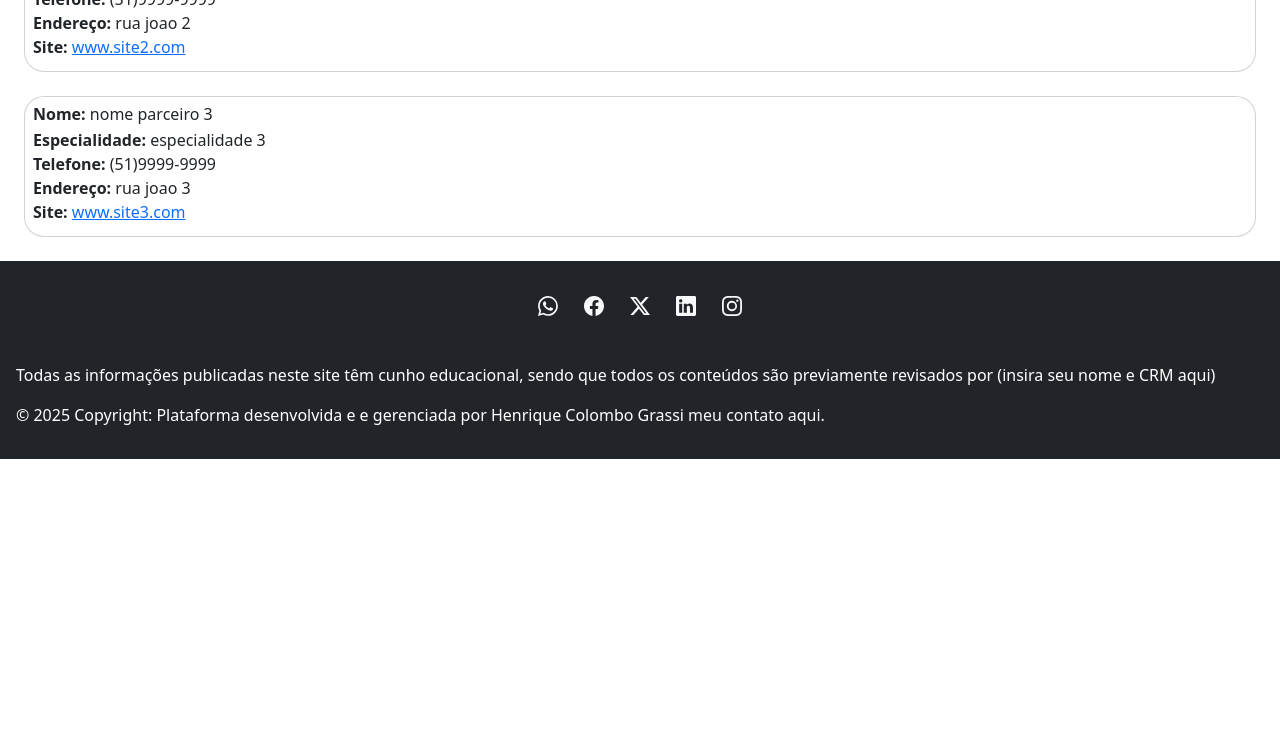
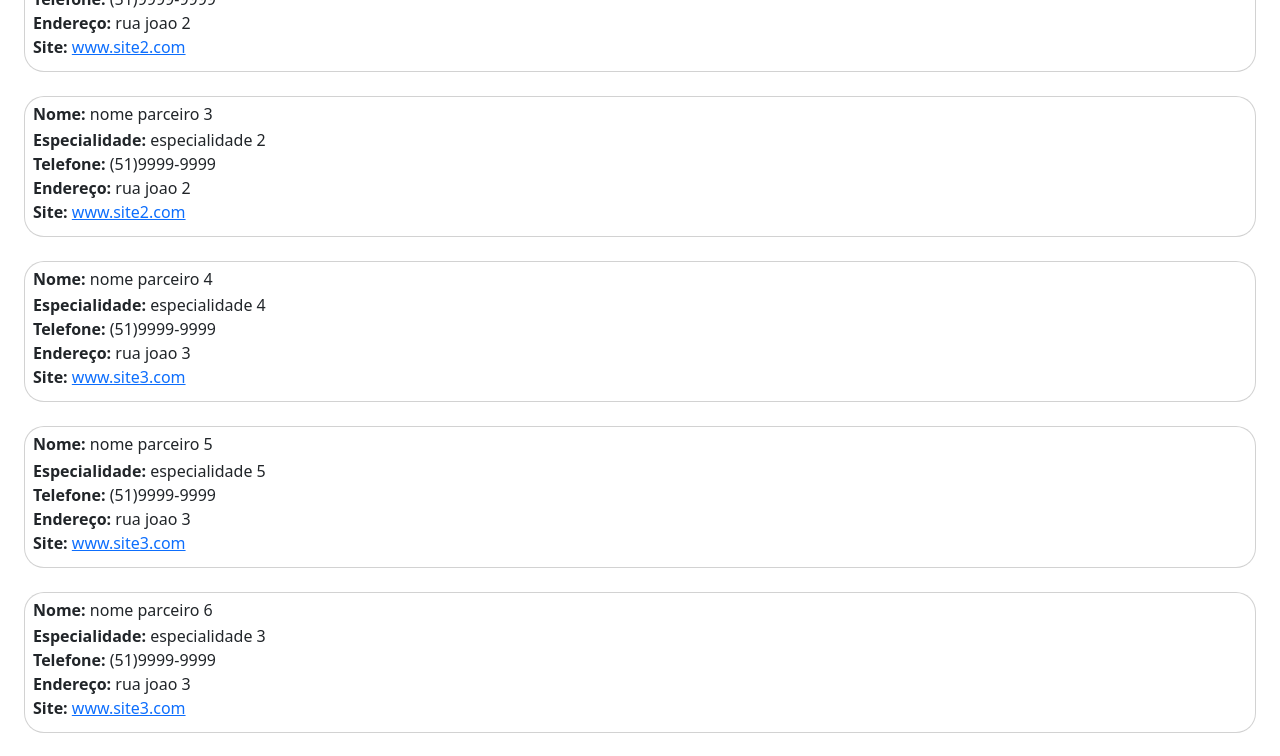
Before and after one commit to h-grassi/SitesGenerico, a Next.js app in the folder meu-sitenpx/: page /Parceiros in a window 1280 px wide. Shown: the part 520-1276 px from the top of the page. Before the commit the page ends 979 px from the top, so only its background shows below. Built offline with nearby package versions, Linux system fonts and the light colour scheme.

Commit message:
melhorias gerais

```diff
--- a/meu-sitenpx/src/Componentes/Formularios.tsx
+++ b/meu-sitenpx/src/Componentes/Formularios.tsx
@@ -16,7 +16,7 @@ export function Select1 ({ opcao, item0, label }: { opcao: any[], item0: string,
         }
     };
     return(
-        <>
+        <div className="col-10 offset-1">
              <h6>{label}</h6>
             <div className="btn-group">
                 <select className="form-select" onChange={handleChange}>
@@ -27,6 +27,6 @@ export function Select1 ({ opcao, item0, label }: { opcao: any[], item0: string,
                 </select>
                 <button className="btn btn-secondary" onClick={handleClick}>Procurar</button>
             </div>
-        </>
+        </div>
     )
 }
--- a/meu-sitenpx/src/Componentes/navHeader.tsx
+++ b/meu-sitenpx/src/Componentes/navHeader.tsx
@@ -26,13 +26,12 @@ export default function NavHeader(){
                     <div className=" navbar-collapse text-sm" id="navbarDropdown">
                         <ul className="navbar-nav">
                             <LinksInternos href="/" label="Home"/>
-                            <LinksInternos href="/Artigos" label="Artigos"/>
                             <LinksInternos href="/Doencas" label="Doenças"/>
-                            <LinksInternos href="/Exames" label="Exames"/>
                             <LinksInternos href="/Sobre" label="Sobre"/>
                             <LinksExternos href="https://api.whatsapp.com/send?phone=993356505&text=Olá! Teste de mensagem automática" target="_blank" label = "Consultar"/>
                             <LinksExternos href="#footer" label = "Entrar em contato"/>
                             <LinksInternos href="/Parceiros" label="Médicos Parceiros"/>
+                            <LinksInternos href="/Parceiros2" label="Médicos Parceiros2"/>
                         </ul>
                     </div>
                 </div>
--- a/meu-sitenpx/src/app/Parceiros/page.tsx
+++ b/meu-sitenpx/src/app/Parceiros/page.tsx
@@ -5,13 +5,17 @@ export default function Parceiros(){
     const itens =[
         {ordem: "1", label: "item1", href: "#item1"},
         {ordem: "2", label: "item2", href: "#item2"},
-        {ordem: "3", label: "item3", href: "#item3"}
+        {ordem: "3", label: "item3", href: "#item3"},
+        {ordem: "4", label: "item4", href: "#item4"} ,
+        {ordem: "5", label: "item5", href: "#item5"} ,
+        {ordem: "6", label: "item6", href: "#item6"} ,
+        {ordem: "7", label: "item7", href: "#item7"}
     ]
     return(
         <>
             <h1>Parceiros</h1>
             <h2 >Lista de contatos com informações básicas, tipo uma lista técnica</h2>
-            <div className="col-10 offset-1">
+            <div className= "sticky-top bg-white">
                 <Select1
                     label="Filtre a especialidade desejada"
                     item0 = "Clique aqui para escolher uma especialidade."
@@ -40,6 +44,42 @@ export default function Parceiros(){
             <Card4
                 id="item3"
                 nome="nome parceiro 3"
+                especialidade=" especialidade 2"
+                telefone="(51)9999-9999"
+                endereco="rua joao 2"
+                href="#"
+                site="www.site2.com"
+            />
+            <Card4
+                id="item4"
+                nome="nome parceiro 4"
+                especialidade=" especialidade 4"
+                telefone="(51)9999-9999"
+                endereco="rua joao 3"
+                href="#"
+                site="www.site3.com"
+            />
+            <Card4
+                id="item5"
+                nome="nome parceiro 5"
+                especialidade=" especialidade 5"
+                telefone="(51)9999-9999"
+                endereco="rua joao 3"
+                href="#"
+                site="www.site3.com"
+            />
+            <Card4
+                id="item6"
+                nome="nome parceiro 6"
+                especialidade=" especialidade 3"
+                telefone="(51)9999-9999"
+                endereco="rua joao 3"
+                href="#"
+                site="www.site3.com"
+            />
+            <Card4
+                id="item7"
+                nome="nome parceiro 7"
                 especialidade=" especialidade 3"
                 telefone="(51)9999-9999"
                 endereco="rua joao 3"
```
Also changed, not shown: meu-sitenpx/src/app/Artigos/page.tsx (deleted, +0 -8 lines), meu-sitenpx/src/app/Exames/page.tsx (deleted, +0 -8 lines), meu-sitenpx/src/app/Artigos/(categoria1)/Artigo1/page.tsx (deleted), meu-sitenpx/src/app/Artigos/(categoria1)/Artigo2/page.tsx (deleted), meu-sitenpx/src/app/Artigos/(categoria2)/Artigo3/page.tsx (deleted), meu-sitenpx/src/app/Artigos/(categoria2)/Artigo4/page.tsx (deleted), meu-sitenpx/src/app/Artigos/(categoria3)/Artigo5/page.tsx (deleted), meu-sitenpx/src/app/Artigos/(categoria3)/Artigo6/page.tsx (deleted).
